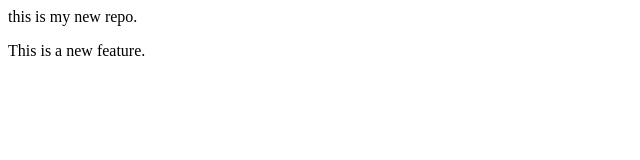
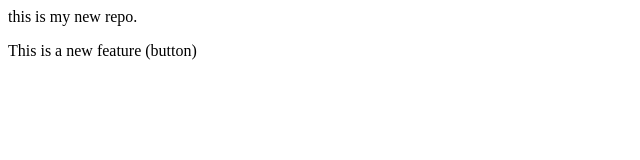
Before and after one commit to Nitinraj20/LocalREPO, a plain HTML site: page LocalREPO/index.html in a window 1280 px wide. Shown: the full height of the page, 0-640 px from the left. Drawn offline with Linux system fonts and the light colour scheme.

Commit message:
add button

```diff
--- a/LocalREPO/index.html
+++ b/LocalREPO/index.html
@@ -1,2 +1,3 @@
 <p>this is my new repo.</p>
-<p>This is a new feature.</p>
+<p>This is a new feature (button)
+</p>
```
